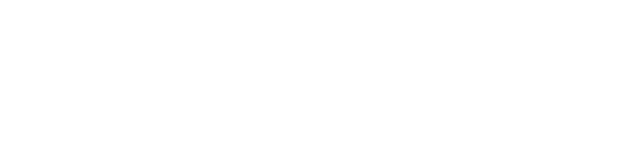
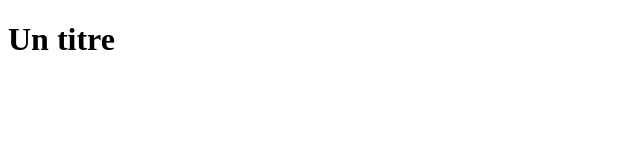
Before and after one commit to azhour/atelier-travail-collaboratif-jc-z, a plain HTML site: page index.html in a window 1280 px wide. Shown: the whole page, without its empty margins (0-640 px from the left). Drawn offline with Linux system fonts and the light colour scheme.

Commit message:
2e commit

```diff
--- a/index.html
+++ b/index.html
@@ -7,6 +7,6 @@
   <title>Document</title>
 </head>
 <body>
-
+  <h1>Un titre</h1>
 </body>
 </html>
```
